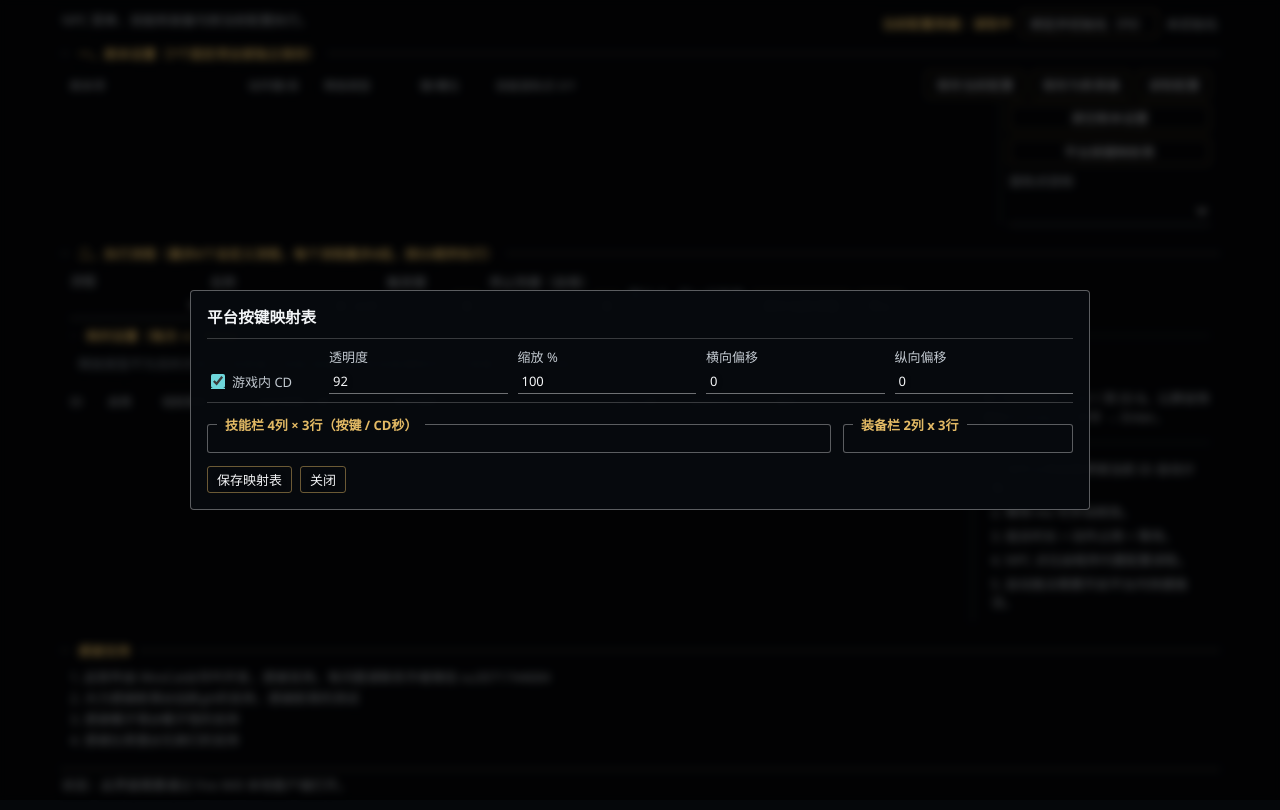
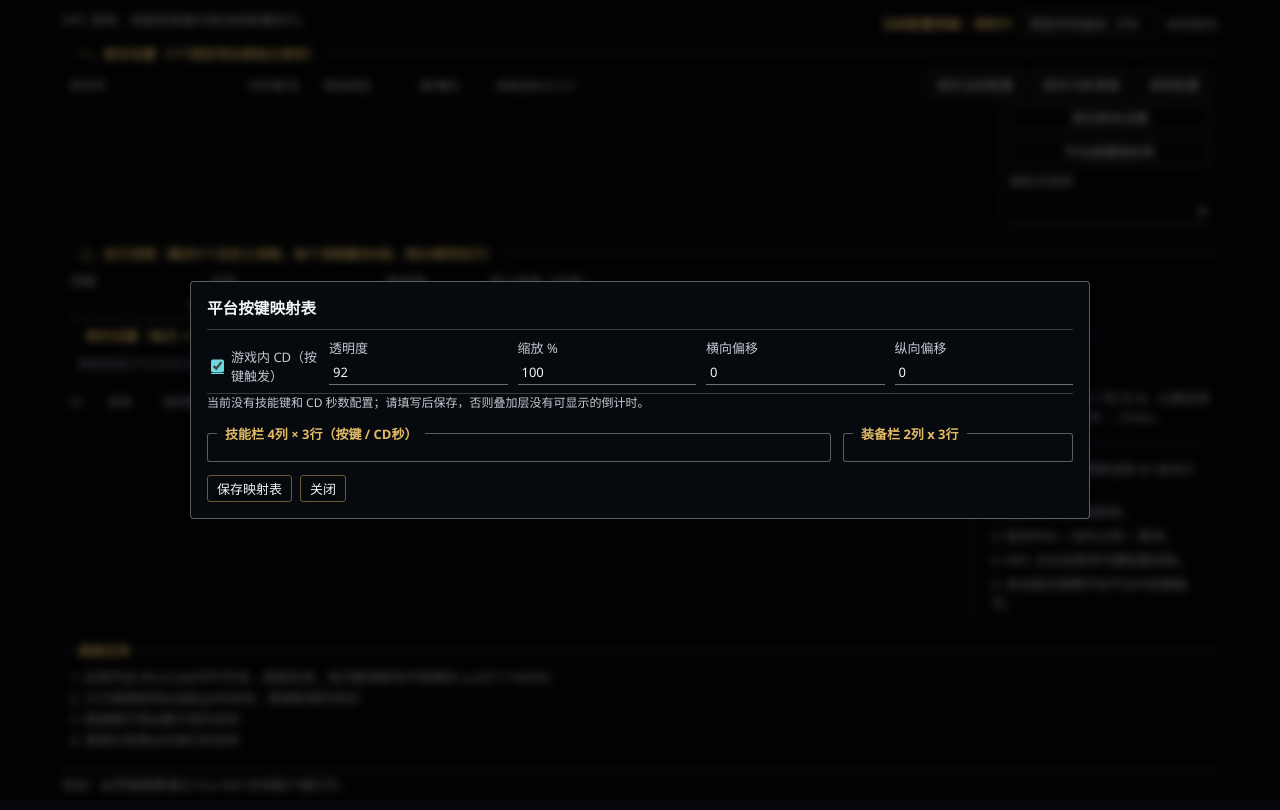
Before and after one commit to LiuAnclouds/Fire_Will, a plain HTML site: page ui/index.html in a window 1280 px wide. Both pictures are taken after a click on the button "平台按键映射表". Drawn offline with Linux system fonts and the light colour scheme.

Commit message:
Clarify cooldown overlay configuration state

```diff
--- a/ui/index.html
+++ b/ui/index.html
@@ -100,12 +100,13 @@
       <form method="dialog" class="keymap-form">
         <h2>平台按键映射表</h2>
         <div class="overlay-settings">
-          <label class="check-label"><input id="overlay-enabled" type="checkbox" />游戏内 CD</label>
+          <label class="check-label"><input id="overlay-enabled" type="checkbox" />游戏内 CD（按键触发）</label>
           <label>透明度<input id="overlay-opacity" type="number" min="30" max="100" /></label>
           <label>缩放 %<input id="overlay-scale" type="number" min="70" max="140" /></label>
           <label>横向偏移<input id="overlay-offset-x" type="number" min="-500" max="500" /></label>
           <label>纵向偏移<input id="overlay-offset-y" type="number" min="-500" max="500" /></label>
         </div>
+        <p id="overlay-config-note" class="overlay-config-note" role="status"></p>
         <div class="keymap-columns">
           <fieldset>
             <legend>技能栏 4列 × 3行（按键 / CD秒）</legend>
--- a/ui/scripts/app.js
+++ b/ui/scripts/app.js
@@ -401,6 +401,14 @@ function renderKeymap() {
   $("overlay-scale").value = Number(overlay.scale) || 100;
   $("overlay-offset-x").value = Number(overlay.offsetX) || 0;
   $("overlay-offset-y").value = Number(overlay.offsetY) || 0;
+  const configured = skills.filter((skill) => skill.key && Number(skill.cooldown) > 0).length;
+  const note = $("overlay-config-note");
+  if (note) {
+    note.textContent = configured
+      ? "已配置 " + configured + "/12 个技能。按下对应技能键后，叠加层会在游戏客户区显示剩余秒数。"
+      : "当前没有技能键和 CD 秒数配置；请填写后保存，否则叠加层没有可显示的倒计时。";
+    note.dataset.ready = configured ? "1" : "0";
+  }
   bindLegacyActions();
 }
 
--- a/ui/styles/app.css
+++ b/ui/styles/app.css
@@ -522,6 +522,17 @@ select option {
   gap: 2px;
 }
 
+.overlay-config-note {
+  margin: 10px 0 0;
+  color: rgba(255, 226, 168, 0.86);
+  font-size: 12px;
+  line-height: 1.5;
+}
+
+.overlay-config-note[data-ready="1"] {
+  color: rgba(167, 232, 201, 0.9);
+}
+
 .key-map-row button {
   min-height: 26px;
   padding: 0;
```
